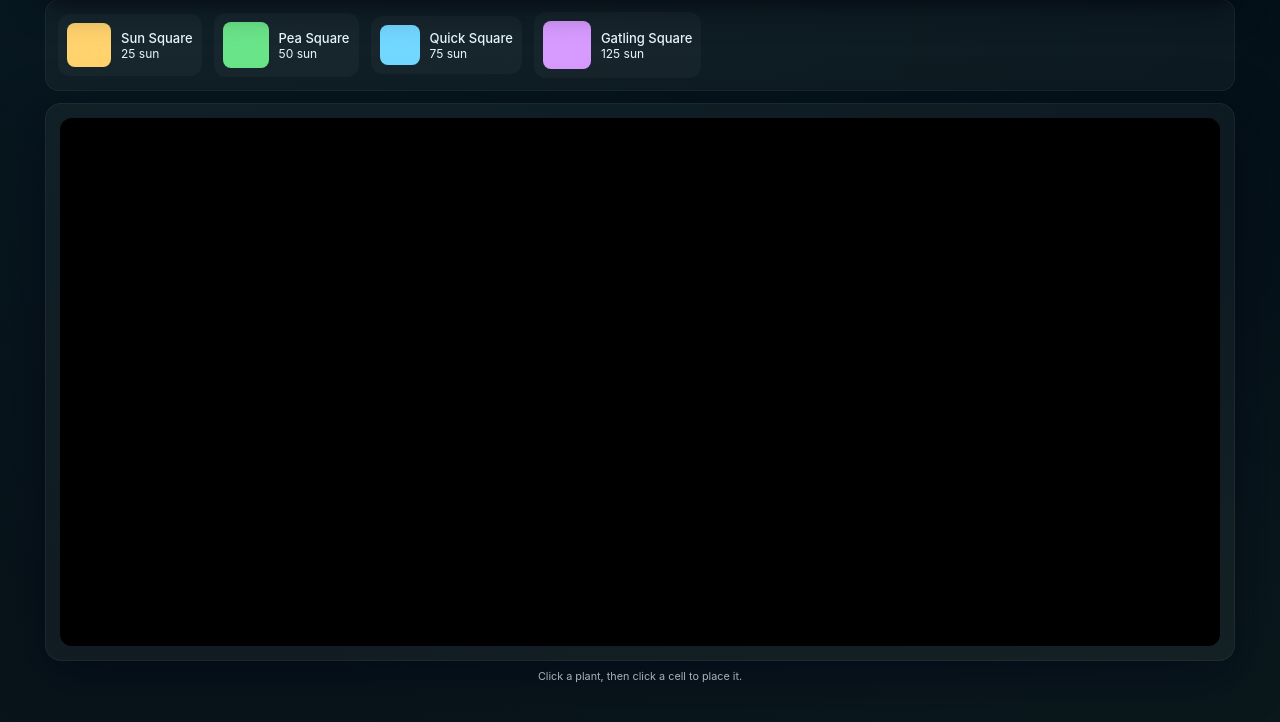
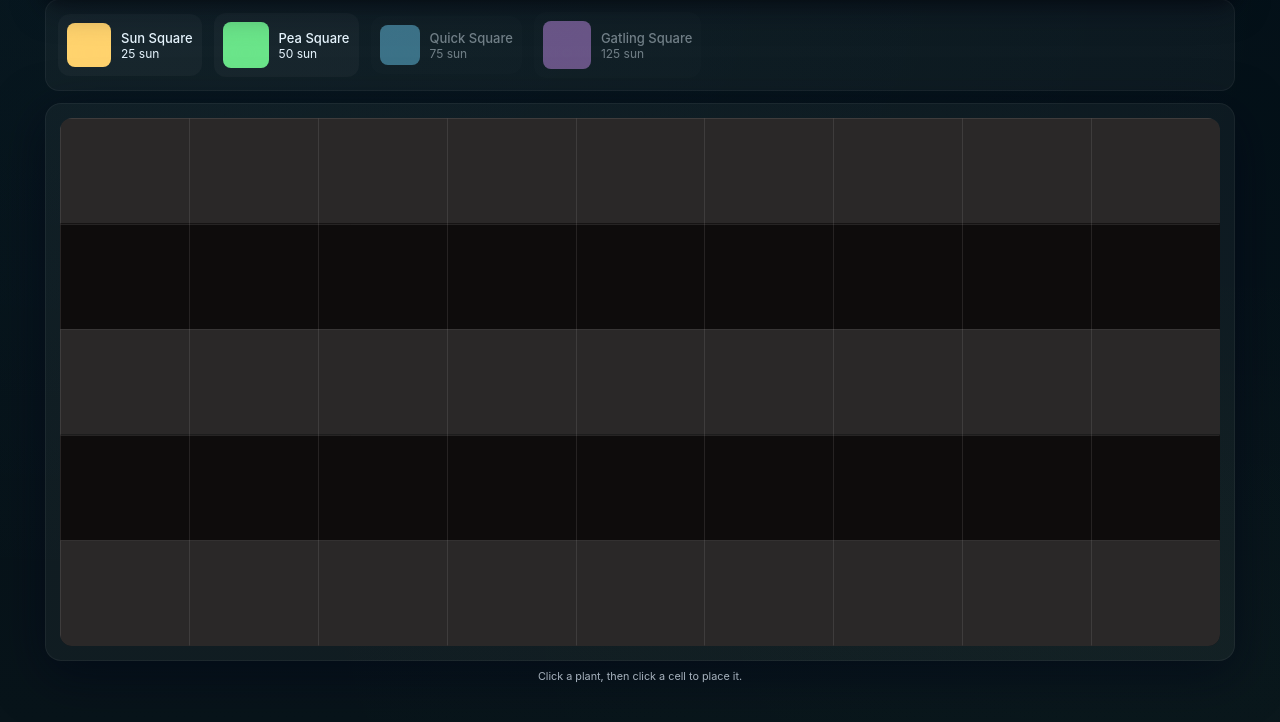
Before and after one commit to Oszust-Industries/Squares-vs-Triangles, a plain HTML site: page index.html in a window 1280 px wide. Shown: the part 78-800 px from the top of the page. Drawn offline with Linux system fonts and the light colour scheme.

Commit message:
Balancing

```diff
--- a/game.js
+++ b/game.js
@@ -31,11 +31,35 @@ let waveQueue = [];
 let waveTimer = 0;
 let waveInProgress = false;
 
+function updatePlantSelectorAvailability() {
+  if (!plantsConfig) return;
+
+  document.querySelectorAll('.plant-btn').forEach(btn => {
+    const plantId = btn.dataset.id;
+    const plantCfg = plantsConfig.plants.find(p => p.id === plantId);
+
+    if (plantCfg) {
+      if (sun < plantCfg.cost) {
+        btn.classList.add('locked');
+      } else {
+        btn.classList.remove('locked');
+      }
+    }
+  });
+}
+
+function setSun(newAmount) {
+  sun = newAmount;
+  sunCountEl.textContent = sun;
+  updatePlantSelectorAvailability();
+}
+
 async function loadConfigs(){
   plantsConfig = await (await fetch('plants.json')).json();
   zombiesConfig = await (await fetch('zombies.json')).json();
   buildPlantSelector();
   buildWaves();
+  setSun(sun);
 }
 
 function buildPlantSelector(){
@@ -68,12 +92,24 @@ function buildWaves(){
 }
 
 function resize(){
-  const maxW = Math.min(1300, window.innerWidth - 120);
-  const maxH = Math.min(820, Math.max(480, window.innerHeight * 0.66));
-  canvas.width = Math.max(800, maxW);
-  canvas.height = maxH;
-  WIDTH = canvas.width; HEIGHT = canvas.height;
-  cellW = WIDTH / gridCols; cellH = HEIGHT / gridRows;
+  const cssMaxW = Math.min(1300, window.innerWidth - 120);
+  const cssMaxH = Math.min(820, Math.max(480, window.innerHeight * 0.66));
+  const cssWidth = Math.max(800, cssMaxW);
+  const cssHeight = cssMaxH;
+
+  const dpr = Math.max(1, window.devicePixelRatio || 1);
+  canvas.style.width = cssWidth + 'px';
+  canvas.style.height = cssHeight + 'px';
+  canvas.width = Math.round(cssWidth * dpr);
+  canvas.height = Math.round(cssHeight * dpr);
+
+  ctx.setTransform(dpr, 0, 0, dpr, 0, 0);
+
+  WIDTH = cssWidth;
+  HEIGHT = cssHeight;
+
+  cellW = WIDTH / gridCols;
+  cellH = HEIGHT / gridRows;
 }
 
 function gridToXY(r,c){
@@ -94,8 +130,9 @@ canvas.addEventListener('click', (e)=>{
     if (occupied) { flashOverlay('Cell occupied'); return; }
     if (sun < selectedPlant.cost) { flashOverlay('Not enough sun'); return; }
     placePlant(r,c,selectedPlant);
-    sun -= selectedPlant.cost;
-    sunCountEl.textContent = sun;
+
+    setSun(sun - selectedPlant.cost);
+
     document.querySelectorAll('.plant-btn').forEach(b=>b.classList.remove('active'));
     selectedPlant = null;
   } else {
@@ -105,7 +142,6 @@ canvas.addEventListener('click', (e)=>{
 
 function placePlant(r,c,config){
   plants.push({r,c,config,lastShot:0, sinceSun:0});
-  // brief placement pulse effect
   particles.push({
     x: c*cellW + cellW/2,
     y: r*cellH + cellH/2,
@@ -144,8 +180,7 @@ function update(dt){
     if (p.config.id === 'sunflower'){
       p.sinceSun += dt;
       if (p.sinceSun > (p.config.sunInterval || 4000)){
-        sun += p.config.sunPerInterval || 15;
-        sunCountEl.textContent = sun;
+        setSun(sun + (p.config.sunPerInterval || 15));
         p.sinceSun = 0;
         particles.push({x: p.c*cellW + cellW/2, y: p.r*cellH + cellH/2 - 10, vx:0, vy:-0.06, life:800, size:10, type:'sun', color:'#FFD36E'});
       }
@@ -184,7 +219,6 @@ function update(dt){
     }
   }
 
-  // zombies movement (smooth)
   for (let i=zombies.length-1;i>=0;i--){
     const z = zombies[i];
     // if in front of a plant in same cell, "eat" it
@@ -205,8 +239,10 @@ function update(dt){
       z.x -= z.speed * (dt/16) * 60;
     }
     if (z.hp <= 0){
-      sun += z.reward || 8;
-      sunCountEl.textContent = sun;
+
+      // UPDATED
+      setSun(sun + (z.reward || 8));
+
       // death particles
       for (let p=0;p<8;p++){
         particles.push({x: z.x + (Math.random()-0.5)*20, y: z.y + (Math.random()-0.5)*20, vx:(Math.random()-0.5)*1.2, vy:(Math.random()-0.5)*1.2, life:600 + Math.random()*400, size:6, type:'spark', color:'#ffddff'});
@@ -258,12 +294,41 @@ function fireBullet(p, target){
 }
 
 function drawGrid(){
+  // clear any alpha state that could bleed into subsequent draws
   ctx.save();
-  ctx.globalAlpha = 0.06;
-  for (let r=0;r<gridRows;r++){
-    ctx.fillStyle = r%2===0 ? 'rgba(255,255,255,0.01)' : 'rgba(255,255,255,0.015)';
-    ctx.fillRect(0, r*cellH, WIDTH, cellH);
+  ctx.globalAlpha = 1;
+
+  // alternating row fills (use semi-transparent rgba values directly)
+  for (let r = 0; r < gridRows; r++){
+    ctx.fillStyle = r % 2 === 0
+      ? 'rgba(69, 66, 66, 0.62)'
+      : 'rgba(17, 15, 15, 0.84)';
+    // fill in logical coordinates
+    ctx.fillRect(0, r * cellH, WIDTH, cellH);
   }
+
+  // crisp 1px grid lines: draw on 0.5 offsets in logical pixels
+  ctx.lineWidth = 1;
+  ctx.strokeStyle = 'rgba(212, 202, 202, 0.12)';
+
+  // horizontal lines
+  for (let r = 0; r <= gridRows; r++){
+    const y = Math.round(r * cellH) + 0.5; // 0.5 for sharp 1px
+    ctx.beginPath();
+    ctx.moveTo(0.5, y);                // start at 0.5 so leftmost line is crisp
+    ctx.lineTo(WIDTH - 0.5, y);
+    ctx.stroke();
+  }
+
+  // vertical lines
+  for (let c = 0; c <= gridCols; c++){
+    const x = Math.round(c * cellW) + 0.5;
+    ctx.beginPath();
+    ctx.moveTo(x, 0.5);
+    ctx.lineTo(x, HEIGHT - 0.5);
+    ctx.stroke();
+  }
+
   ctx.restore();
 }
 
@@ -413,9 +478,12 @@ pauseBtn.addEventListener('click', ()=>{
   overlayTitle.textContent = 'Paused';
 });
 restartBtn.addEventListener('click', ()=>{
-  plants = []; bullets=[]; zombies=[]; particles=[]; sun=50; currentWave=0;
+  plants = []; bullets=[]; zombies=[]; particles=[]; currentWave=0;
   buildWaves();
-  sunCountEl.textContent = sun; gameRunning = false;
+
+  setSun(50); // This now resets sun, updates text, AND updates buttons
+
+  gameRunning = false;
   overlay.classList.remove('hidden'); overlayTitle.textContent='Restarted';
 });
 
--- a/plants.json
+++ b/plants.json
@@ -9,7 +9,7 @@
       "bulletSpeed": 0,
       "color": "#FFD36E",
       "size": 44,
-      "sunPerInterval": 20,
+      "sunPerInterval": 25,
       "sunInterval": 4000
     },
     {
--- a/styles.css
+++ b/styles.css
@@ -101,11 +101,7 @@ body {
   flex: 1 1 auto;
 }
 
-/* ==========================================================================
-  PLANT SELECTOR
-  Horizontal scrolling list of plant options.
-  ==========================================================================
-*/
+/* Plant Selector */
 .plant-selector {
   display: flex;
   gap: 12px;
@@ -132,9 +128,9 @@ body {
 }
 
 .plant-btn:hover {
-  transform: translateY(-4px); /* Slightly less 'jumpy' lift */
-  box-shadow: 0 10px 30px rgba(0, 0, 0, 0.4); /* Refined shadow */
-  border-color: var(--text-accent); /* Use accent variable */
+  transform: translateY(-4px);
+  box-shadow: 0 10px 30px rgba(0, 0, 0, 0.4);
+  border-color: var(--text-accent);
 }
 
 .plant-btn.active {
--- a/zombies.json
+++ b/zombies.json
@@ -4,7 +4,7 @@
       "id": "triangle",
       "name": "Triangle",
       "hp": 60,
-      "speed": 0.05,
+      "speed": 0.005,
       "colorBase": "#FFB36A",
       "reward": 10
     },
@@ -12,7 +12,7 @@
       "id": "pentagon",
       "name": "Pentagon",
       "hp": 160,
-      "speed": 0.015,
+      "speed": 0.0015,
       "colorBase": "#FF7A7A",
       "reward": 25
     }
@@ -21,18 +21,6 @@
     {
       "count": 5,
       "interval": 1000
-    },
-    {
-      "count": 8,
-      "interval": 900
-    },
-    {
-      "count": 12,
-      "interval": 800
-    },
-    {
-      "count": 16,
-      "interval": 700
     }
   ]
 }
```
